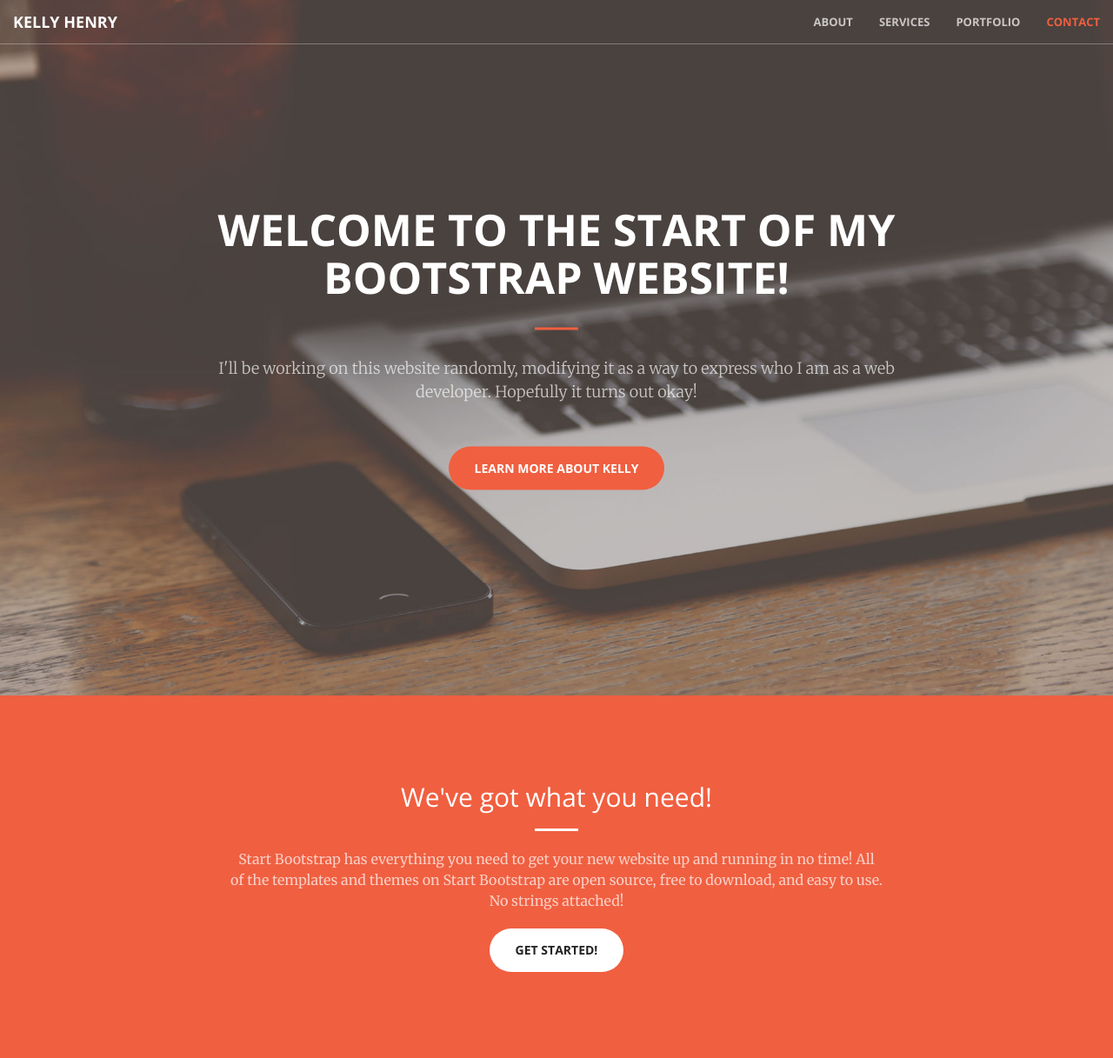
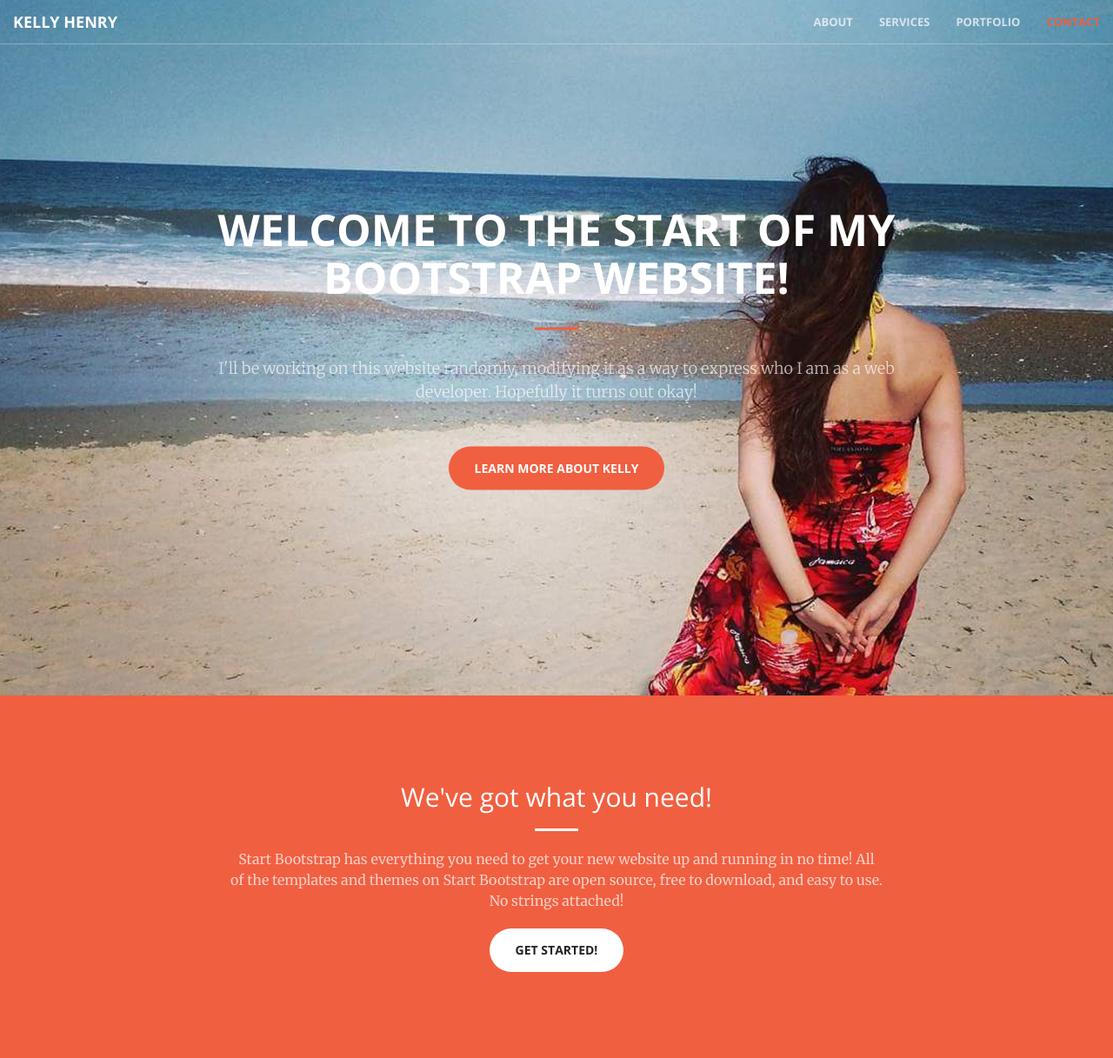
Before and after one commit to cowondamoon/portfolio, a PHP site: page / in a window 1280 px wide. Shown: the top 1217 px of the page at 87% size. Run offline with PHP 8.4, Linux system fonts and the light colour scheme; style sheets or scripts are compiled from the project's sources; some libraries are stand-ins or nearby versions.

Commit message:
changed header image hopefully

```diff
--- a/less/creative.less
+++ b/less/creative.less
@@ -165,7 +165,7 @@ header {
     min-height: auto;
     .background-cover;
     background-position: center;
-    background-image: url('../img/header.jpg');
+    background-image: url('../img/portfolio-header.jpg');
     text-align: center;
     color: white;
     .header-content {
```
Also changed, not shown: img/banner.jpg (added), img/banner.png (added), img/portfolio-header.jpg (added).
